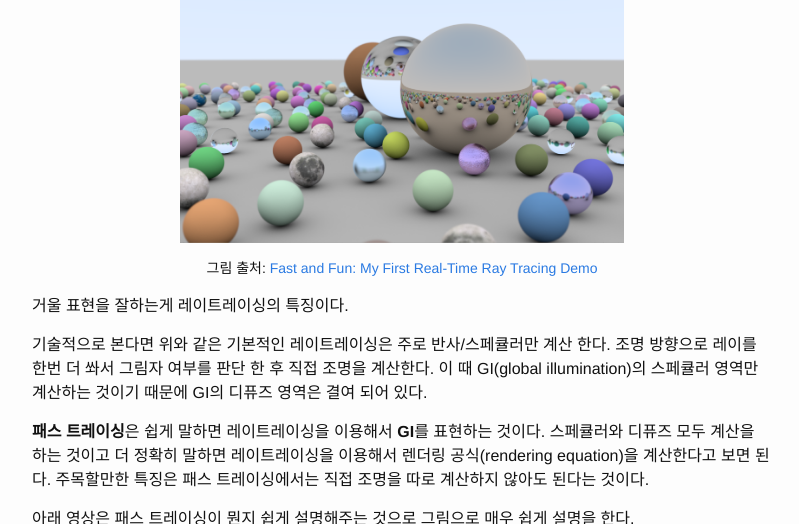
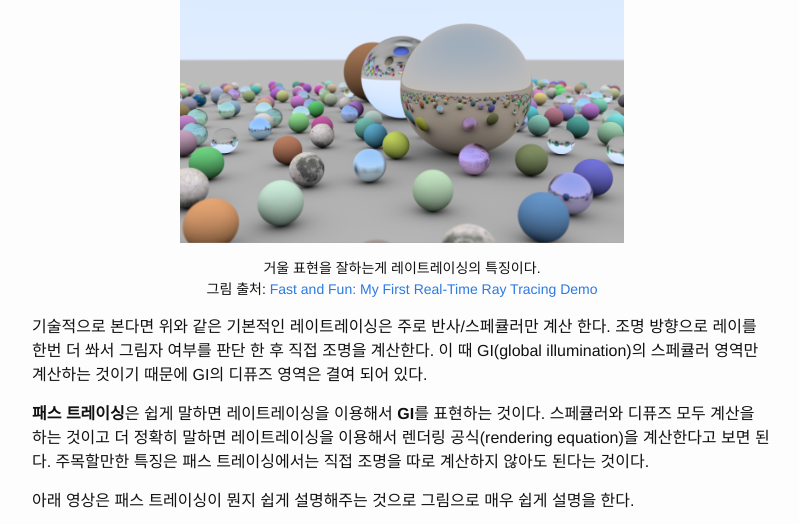
Before and after one commit to Hybrid3D/hybrid3d.github.io, a Jekyll site: the page built from _posts/computer-graphics/2019-11-15-raytracing-pathtracing-denoising.md, in a window 1280 px wide and 900 px high, scrolled down 1409 px, cut to the strip 0-524 px from the top of the window. Shown: the whole strip, without its empty margins (238-1037 px from the left). Built offline with Jekyll 4.4.1, drawn with Linux system fonts in a browser that asks for light colours; comment, search, counter and statistics services are not loaded.

Commit message:
텍스트 위치 수정, iframe 태그 수정

```diff
--- a/_posts/computer-graphics/2019-11-15-raytracing-pathtracing-denoising.md
+++ b/_posts/computer-graphics/2019-11-15-raytracing-pathtracing-denoising.md
@@ -23,9 +23,8 @@ difficulty: middle
 ## 레이트레이싱과 패스 트레이싱
 레이트레이싱(ray tracing)과 패스 트레이싱(path tracing)은 결과적으로는 비슷해보이는데 패스 트레이싱이 좀 더 오래 걸리고 정확한 기법이다. 가령 일반적인 레이트레이싱 알고리즘에서는 픽셀당 광선을 하나씩 쏜다. 하나씩 쏜 후 거울 등을 표현하기 위해 재귀적으로 두 세번 더 트레이싱한다. 일반적으로는 여기까지가 일반적인 레이트레이싱 알고리즘이다.
 
-{% include figure.html url="images/cg/RTinOneWeekend-1024x577.png" caption="그림 출처: [Fast and Fun: My First Real-Time Ray Tracing Demo](https://devblogs.nvidia.com/my-first-ray-tracing-demo/)" %}
-
-거울 표현을 잘하는게 레이트레이싱의 특징이다.
+{% include figure.html url="images/cg/RTinOneWeekend-1024x577.png" caption="거울 표현을 잘하는게 레이트레이싱의 특징이다.\\
+그림 출처: [Fast and Fun: My First Real-Time Ray Tracing Demo](https://devblogs.nvidia.com/my-first-ray-tracing-demo/)" %}
 
 기술적으로 본다면 위와 같은 기본적인 레이트레이싱은 주로 반사/스페큘러만 계산 한다. 조명 방향으로 레이를 한번 더 쏴서 그림자 여부를 판단 한 후 직접 조명을 계산한다. 이 때 GI(global illumination)의 스페큘러 영역만 계산하는 것이기 때문에 GI의 디퓨즈 영역은 결여 되어 있다.
 
@@ -33,7 +32,7 @@ difficulty: middle
 
 아래 영상은 패스 트레이싱이 뭔지 쉽게 설명해주는 것으로 그림으로 매우 쉽게 설명을 한다.
 
-<center><iframe width="560" height="315" src="https://www.youtube.com/embed/frLwRLS_ZR0" frameborder="0" allow="accelerometer; autoplay; encrypted-media; gyroscope; picture-in-picture" allowfullscreen></iframe></center>
+<div class="video-container"><iframe width="560" height="315" src="https://www.youtube.com/embed/frLwRLS_ZR0" frameborder="0" allow="accelerometer; autoplay; encrypted-media; gyroscope; picture-in-picture" allowfullscreen></iframe></div>
 
 위 영상으로도 알 수 있다시피 패스 트레이싱은 무수히 많은 광선을 쏴야 하기 때문에 실시간으로 계산하기에는 무리가 많다.
 
@@ -42,7 +41,8 @@ difficulty: middle
 
 패스 트레이싱을 제외하고 실시간 레이트레이싱만 살펴 보자. 단순한 반사는 반사 레이를 한번 더 쏘면 되기 때문에 매우 처리가 간단하다. 하지만 글로시(glossy)의 경우 계산 해야하는 범위가 넓어지기 때문에 수십개에서 수백개의 레이를 쏴야만 만족스러운 결과를 알 수 있다.
 
-{% include figure.html url="images/cg/ndc19-brdf-specular.png" caption="(완벽한) 거울은 추가 레이 하나로 처리가 가능하다. 일반적인 스페큘러는 수십개/수백개를 쏴야한다.<br>그림 출처: [[NDC 2019] 드래곤 하운드의 PBR과 레이트레이싱 렌더링 기법](https://speakerdeck.com/hybrid3d/ndc-2019-deuraegon-haundeuyi-pbrgwa-reiteureising-rendeoring-gibeob)" %}
+{% include figure.html url="images/cg/ndc19-brdf-specular.png" caption="(완벽한) 거울은 추가 레이 하나로 처리가 가능하다. 일반적인 스페큘러는 수십개/수백개를 쏴야한다.\\
+그림 출처: [[NDC 2019] 드래곤 하운드의 PBR과 레이트레이싱 렌더링 기법](https://speakerdeck.com/hybrid3d/ndc-2019-deuraegon-haundeuyi-pbrgwa-reiteureising-rendeoring-gibeob)" %}
 
 이 글로시는 흔히 스페큘러의 모양을 만드는 것과 같은 것이다. 반사 되는 영역이 얼마나 퍼지는지를 나타내는 것으로 퐁 모델(phong model)에서는 지수를 가지고 처리했고, PBR 모델에서는 러프니스로 처리하는 영역이다.
 
```
